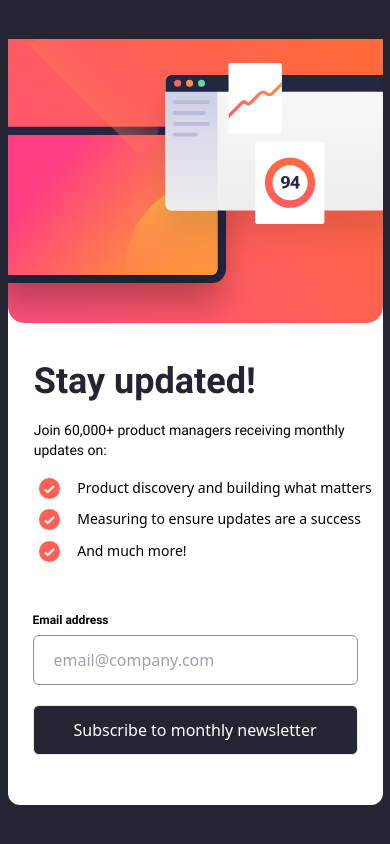
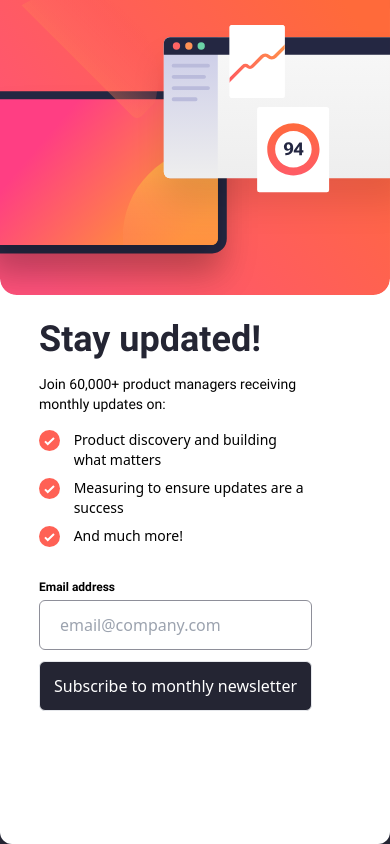
Before and after one commit to Ethanosaure/Newsletter, a website with bundled scripts: page index.html in a window 390 px wide. Built offline with nearby package versions, Linux system fonts and the light colour scheme.

Commit message:
responsive completed

```diff
--- a/index.html
+++ b/index.html
@@ -21,25 +21,25 @@
   >
     <div
       id="newsletter"
-      class="flex w-[375px] flex-row items-center rounded-xl bg-white xl:h-[60vh] xl:min-h-[550px] xl:w-[50vw] xl:min-w-[840px] xl:justify-center xl:pb-[1%] xl:pt-[1%]"
+      class="flex h-screen w-screen min-w-[375px] max-w-[790px] items-start justify-center rounded-xl bg-white xl:h-[48vh] xl:min-h-[550px] xl:w-[50vw] xl:min-w-[840px] xl:justify-center xl:pb-[1%] xl:pt-[1%]"
     >
       <div
-        class="flex flex-col items-center justify-center xl:h-[100%] xl:w-[50%]"
+        class="flex h-[100%] flex-col items-start xl:h-[100%] xl:w-[50%] xl:justify-center"
       >
         <img
           src="./public/images/illustration-sign-up-mobile.svg"
           alt="signup image"
-          class="xl:hidden"
+          class="mb-[6%] w-[100%] xl:hidden"
         />
-        <h1
-          class="mb-[5%] ml-[7%] mt-[10%] self-start text-4xl text-[4xl] text-darkSlateGrey"
-        >
+        <h1 class="mb-[4%] ml-[10%] text-4xl text-darkSlateGrey">
           Stay updated!
         </h1>
-        <span class="mb-[5%] ml-[7%] text-sm xl:self-start"
+        <span class="mb-[4%] ml-[10%] w-[70%] text-sm xl:w-[80%] xl:self-start"
           >Join 60,000+ product managers receiving monthly updates on:</span
         >
-        <ul class="ml-[7%] flex w-[90%] flex-col text-sm xl:ml-0 xl:mr-[6%]">
+        <ul
+          class="mb-[8%] ml-[10%] flex w-[70%] flex-col text-sm xl:ml-[6%] xl:mr-[6%]"
+        >
           <li class="mb-[3%] flex items-start xl:ml-[5%] xl:w-[400px]">
             <img src="./public/images/icon-list.svg " class="mr-[5%]" />
             Product discovery and building what matters
@@ -48,29 +48,29 @@
             <img src="./public/images/icon-list.svg" class="mr-[5%]" />
             Measuring to ensure updates are a success
           </li>
-          <li class="mb-[3%] flex items-start xl:mb-0 xl:ml-[5%]">
+          <li class="flex items-start xl:mb-0 xl:ml-[5%]">
             <img src="./public/images/icon-list.svg" class="mr-[5%]" />And much
             more!
           </li>
         </ul>
-        <div class="ml-[25px] mt-[40px]">
+        <div class="ml-[10%] w-[70%] xl:w-[90%]">
           <div
             id="errorElement"
-            class="flex w-[325px] flex-row justify-between xl:w-[100%] xl:max-w-[484px]"
+            class="flex w-[100%] flex-row justify-between xl:w-[100%] xl:max-w-[484px]"
           >
-            <h3 class="mb-[7px] text-xs">Email address</h3>
+            <h3 class="mb-[2%] text-xs">Email address</h3>
           </div>
           <form id="form">
             <input
               id="emailInput"
               type="email"
               placeholder="email@company.com"
-              class="mb-[20px] h-[50px] w-[325px] rounded-md border border-solid border-grey pl-[20px] font-medium text-charcoalGrey xl:w-[100%] xl:max-w-[484px]"
+              class="mb-[4%] h-[50px] w-[100%] rounded-md border border-solid border-grey pl-[20px] font-medium text-charcoalGrey xl:w-[100%] xl:max-w-[484px]"
             />
             <button
               id="submitButton"
               type="submit"
-              class="mb-[50px] h-[50px] w-[325px] rounded-md border border-solid bg-darkSlateGrey bg-gradient-to-r font-medium text-white hover:from-salmon hover:to-orange xl:w-[100%] xl:max-w-[484px]"
+              class="h-[50px] w-[100%] rounded-md border border-solid bg-darkSlateGrey bg-gradient-to-r font-medium text-white hover:from-salmon hover:to-orange xl:w-[100%] xl:max-w-[484px]"
             >
               Subscribe to monthly newsletter
             </button>
```
Also changed, not shown: public/style/output.css.
